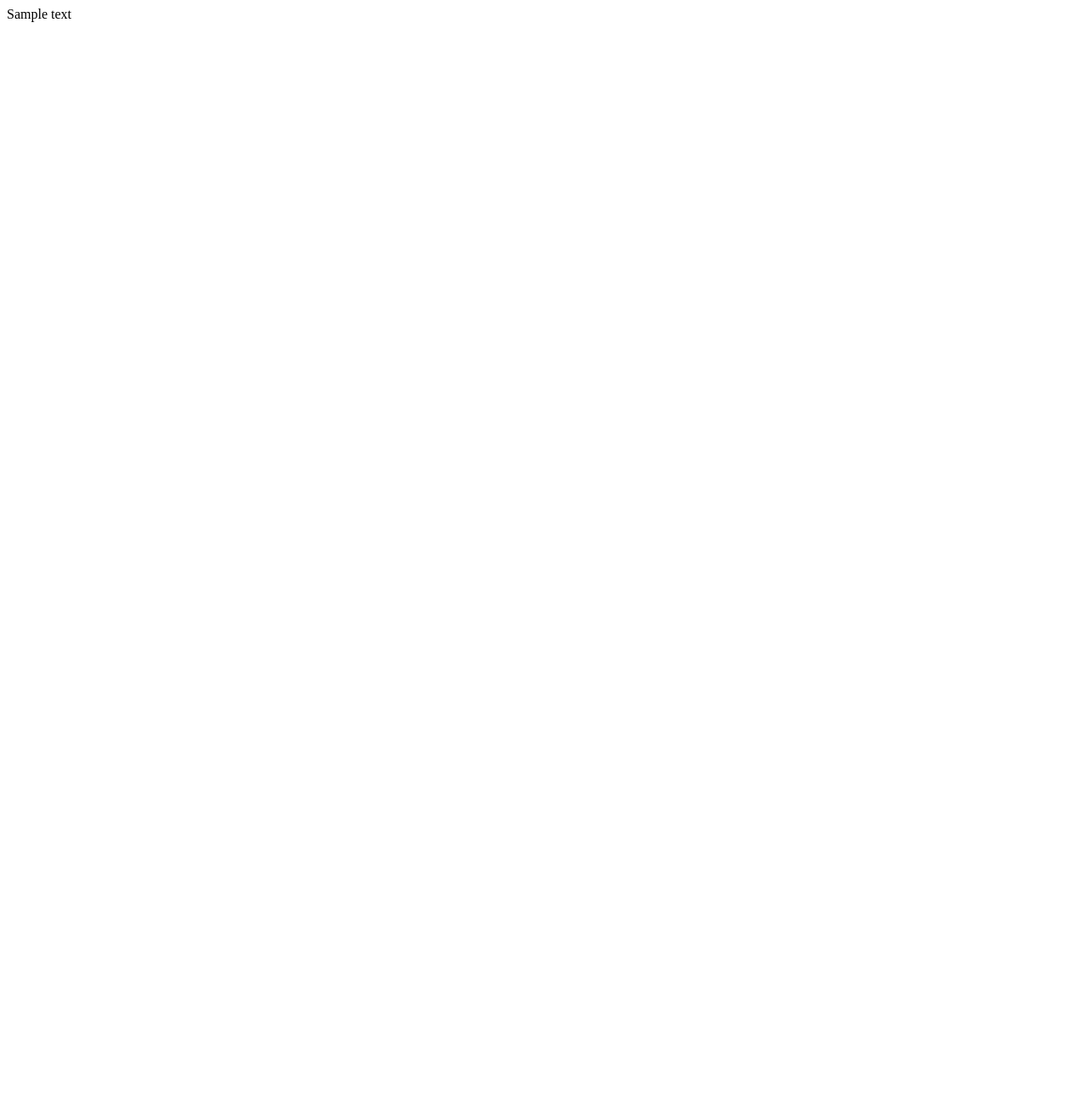
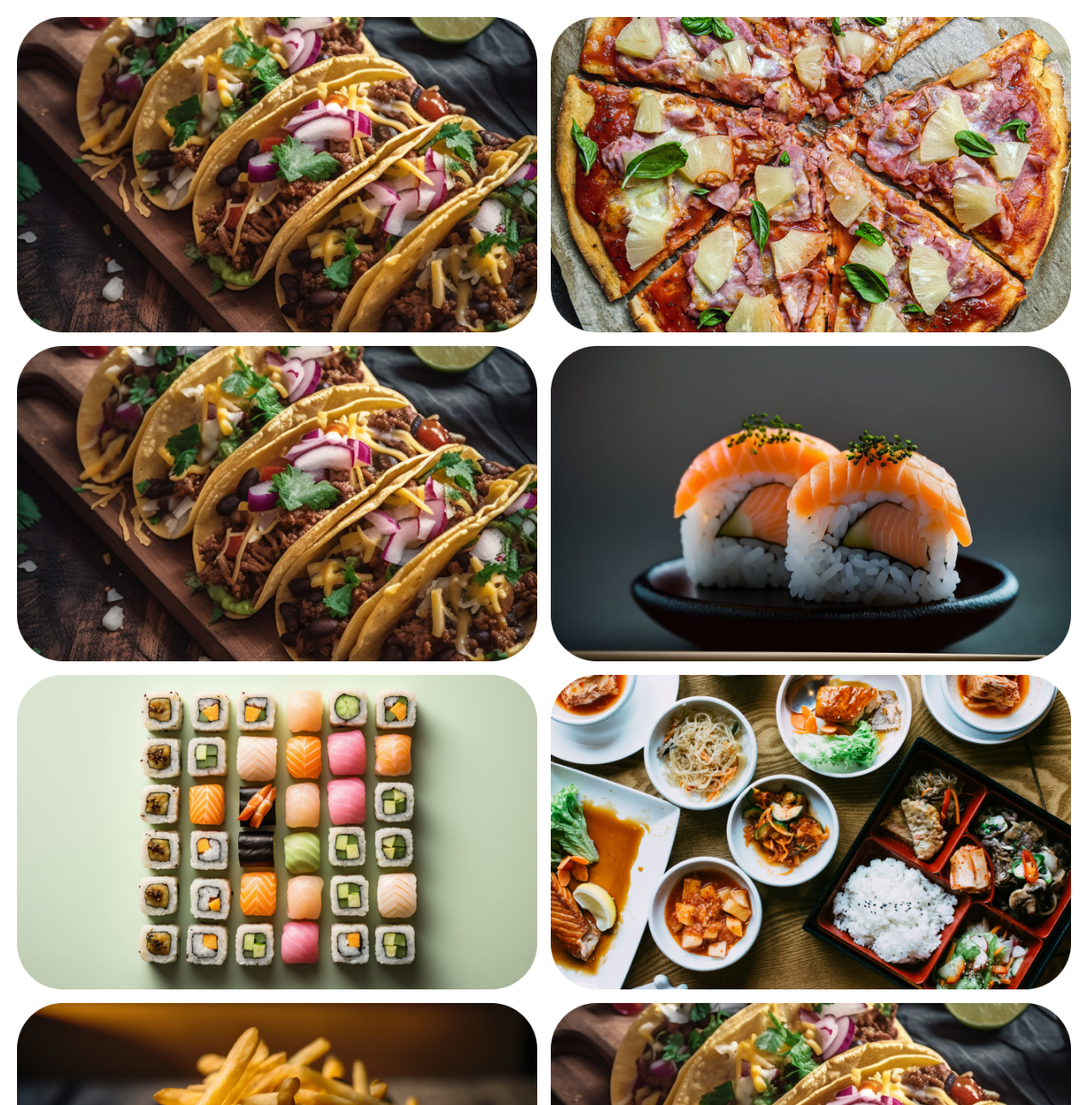
Before and after one commit to dotSality/weedo-temp, a plain HTML site: page index.html in a window 1280 px wide. Shown: the top 1300 px of the page at 85% size. Before the commit the page ends 800 px from the top, so only its background shows below. Drawn offline with Linux system fonts and the light colour scheme.

Commit message:
images, styles, structure

```diff
--- a/index.html
+++ b/index.html
@@ -3,10 +3,66 @@
   <head>
     <meta charset="UTF-8">
     <title>Title</title>
+    <link
+      rel="stylesheet"
+      type="text/css"
+      href="styles/main.css"
+    >
   </head>
   <body>
-    <div>
-      Sample text
+    <div class="app">
+      <div class="app-wrapper">
+        <img
+          class="app-wrapper_image"
+          src="static/1.jpg"
+          alt="Taco Image"
+        >
+        <img
+          class="app-wrapper_image"
+          src="static/2.jpg"
+          alt="Pizza Image"
+        >
+        <img
+          class="app-wrapper_image"
+          src="static/3.jpg"
+          alt="Taco Image 2"
+        >
+        <img
+          class="app-wrapper_image"
+          src="static/4.jpg"
+          alt="Sushi Image"
+        >
+        <img
+          class="app-wrapper_image"
+          src="static/5.jpg"
+          alt="Sushi Image 2"
+        >
+        <img
+          class="app-wrapper_image"
+          src="static/6.jpg"
+          alt="Asian Food Image"
+        >
+        <img
+          class="app-wrapper_image"
+          src="static/7.jpg"
+          alt="Fries Image"
+        >
+        <img
+          class="app-wrapper_image"
+          src="static/8.jpg"
+          alt="Taco Image 3"
+        >
+        <img
+          class="app-wrapper_image"
+          src="static/9.jpg"
+          alt="Sushi Image 3"
+        >
+        <img
+          class="app-wrapper_image"
+          src="static/10.jpg"
+          alt="Pizza Image 2"
+        >
+      </div>
     </div>
   </body>
 </html>
--- /dev/null
+++ b/styles/main.css
@@ -0,0 +1,26 @@
+* {
+  box-sizing: border-box;
+  margin: 0;
+  padding: 0;
+}
+
+.app {
+  width: 100%;
+  height: 100%;
+  max-height: 100vh;
+  max-width: 100vw;
+}
+
+.app-wrapper {
+  padding: 20px;
+  width: 100%;
+  height: 100%;
+  display: grid;
+  grid-template-columns: repeat(2, 1fr);
+  gap: 16px;
+}
+
+.app-wrapper_image {
+  width: 100%;
+  object-fit: cover;
+}
```
Also changed, not shown: static/1.jpg (added), static/10.jpg (added), static/2.jpg (added), static/3.jpg (added), static/4.jpg (added), static/5.jpg (added), static/6.jpg (added), static/7.jpg (added), static/8.jpg (added), static/9.jpg (added).
